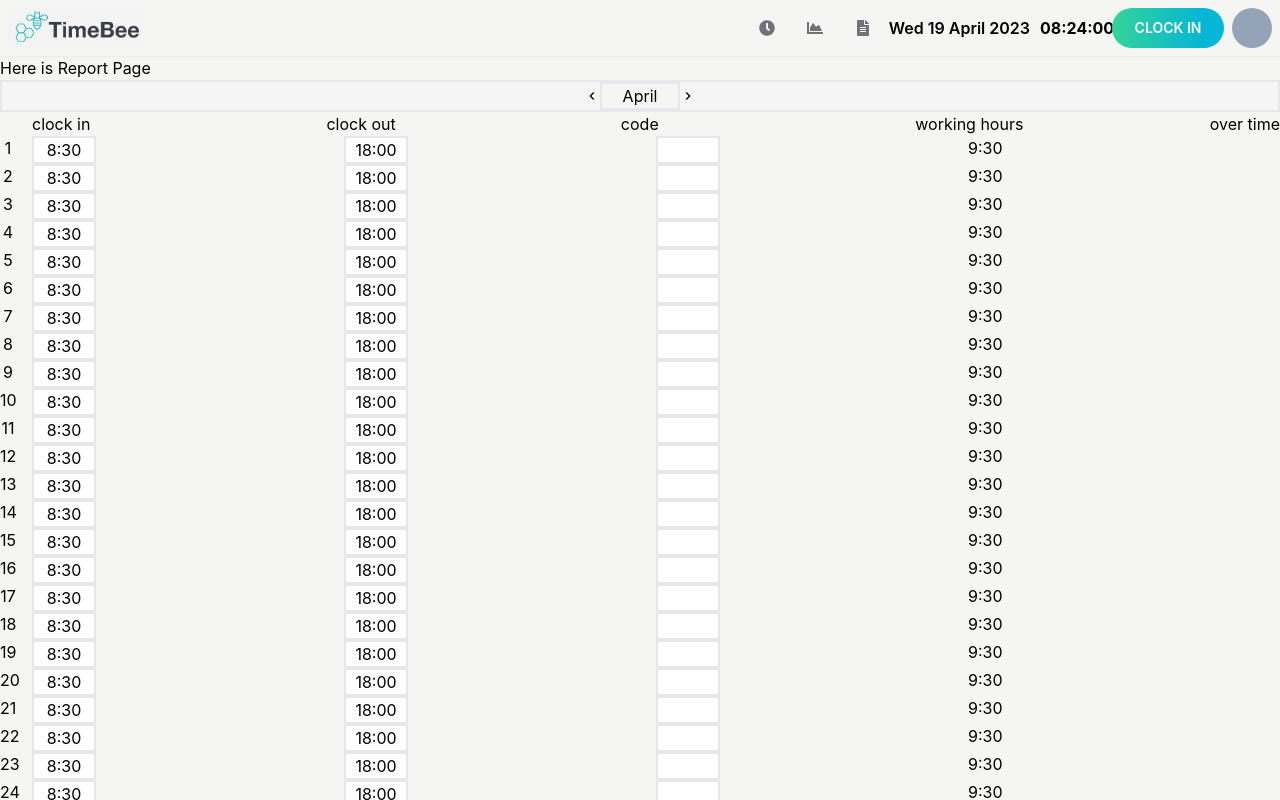
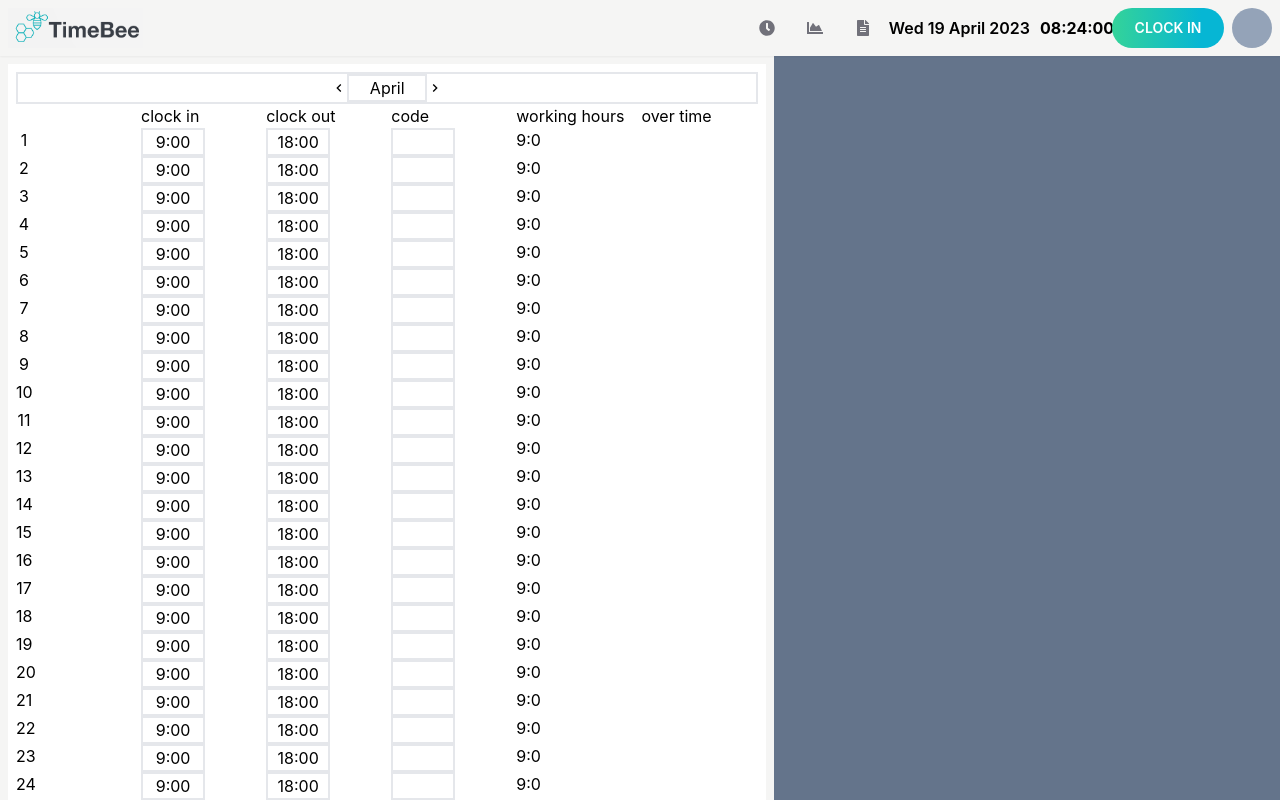
Before and after one commit to juangallego17ssa/TimeBee, a React (Create React App) app in the folder frontend/: page /reports in a window 1280 px wide. Shown: the top 800 px of the page. Built offline with nearby package versions, Linux system fonts and the light colour scheme; no server answers.

Commit message:
reportpage

```diff
--- a/frontend/src/Components/TimetrackerComp/TimerBar.js
+++ b/frontend/src/Components/TimetrackerComp/TimerBar.js
@@ -6,7 +6,7 @@ import Timer from './Timer';
 
 
 function TimerBar({task}) {
-  console.log(task)
+  // console.log(task)
 
   const [play, setPlay] = useState(false);
   const [edit, setEdit] = useState(false);
--- a/frontend/src/pages/Report.js
+++ b/frontend/src/pages/Report.js
@@ -7,14 +7,14 @@ import {MdKeyboardArrowLeft,MdKeyboardArrowRight} from 'react-icons/md'
 function Report() {
 const [currentDate,setCurrentDate]=useState(new Date());
 
-const [clockIn, setClockIn] = useState('8:30');
+const [clockIn, setClockIn] = useState('9:00');
 const [clockOut, setClockOut] = useState('18:00');
 
 
 const startMins = parseInt(clockIn.split(':')[0]*60) + parseInt(clockIn.split(':')[1]);
 const endMins = parseInt(clockOut.split(':')[0]*60) + parseInt(clockOut.split(':')[1]);
 const durationMins = endMins-startMins
-console.log(durationMins)
+// console.log(durationMins)
 const hours = Math.floor(durationMins / 60);
 const minutes = durationMins % 60;
 
@@ -31,27 +31,29 @@ const nextMonth =()=>{
 }
 const firstDayOfMonth = new Date(currentDate.getFullYear(),currentDate.getMonth(),1);
 const lastDayOfMonth = new Date(currentDate.getFullYear(),currentDate.getMonth()+1,0);
+
 const daysInMonth = [];
 for (let date = new Date(firstDayOfMonth);date <=lastDayOfMonth; date.setDate(date.getDate()+1)){
   daysInMonth.push(new Date(date))
 }
-console.log(`${currentMonth}:first day=${firstDayOfMonth},last day=${lastDayOfMonth}`);
+console.log(daysInMonth[1].toDateString())
+// console.log(`${currentMonth}:first day=${firstDayOfMonth},last day=${lastDayOfMonth}`);
 
 
 
 
 
     return (
-      <div className="flex flex-col bg-stone-100">Here is Report Page
+      <div className="flex flex-col md:flex-row bg-stone-100">
 
-      <div>
+      <div className="bg-white w-fit box-border  m-2 p-2 md:w-3/5 md:h-screen">
         <div className="border-2 flex justify-center items-center">
           <MdKeyboardArrowLeft onClick={nextMonth}/>
           <h2 className="border-2 w-20 text-center">{currentMonth}</h2>
           <MdKeyboardArrowRight onClick={prevMonth} />
         </div>
         <div>
-           <div className="grid grid-cols-[1rem_1fr_1fr_1fr_1fr_auto] gap-4">
+           <div className="grid grid-cols-6 gap-2">
             <div></div>
             <p>clock in</p>
             <p>clock out</p>
@@ -61,9 +63,11 @@ console.log(`${currentMonth}:first day=${firstDayOfMonth},last day=${lastDayOfMo
             </div>
 
           {daysInMonth.map(day=>(
-            <div className="grid grid-cols-[1rem_1fr_1fr_1fr_1fr_auto] gap-4">
-              <p className="text-center"
+            <div className="grid grid-cols-6 gap-2  flex-nowrap">
+              <p className="text-center w-4"
               key={day.toDateString()}>{day.getDate()}</p>
+              {/* <p className="text-center w-4"
+              key={day.toDateString()}>{day.getDay()}</p> */}
                 <label htmlFor="clock-in">
                   <input id="clock-in"
                         value={clockIn}
@@ -80,19 +84,18 @@ console.log(`${currentMonth}:first day=${firstDayOfMonth},last day=${lastDayOfMo
                   <input id="code"
                         className="border-2 w-16 text-center"/>
                 </label>
+
               {/*   working time   */}
-              <p>{`${hours}:${minutes}`}</p>
-
-
+              <p>{durationMins?`${hours}:${minutes}`:""}</p>
             </div>
           ))}
         </div>
       </div>
 
 
-      {/* <div className="calendar flex flex-col justify-center items-center w-1/3">
-          <ReportCalendar />
-      </div> */}
+      <div className="calendar flex flex-col  bg-slate-500 justify-center items-center md:w-2/5">
+          {/* <ReportCalendar /> */}
+      </div>
       </div>
     );
   }
```
Lines whose indentation alone changed are shown as unchanged.
